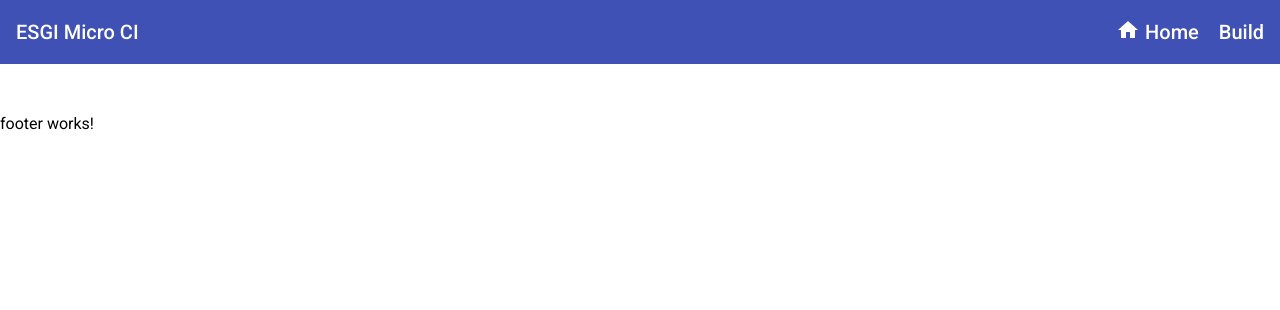
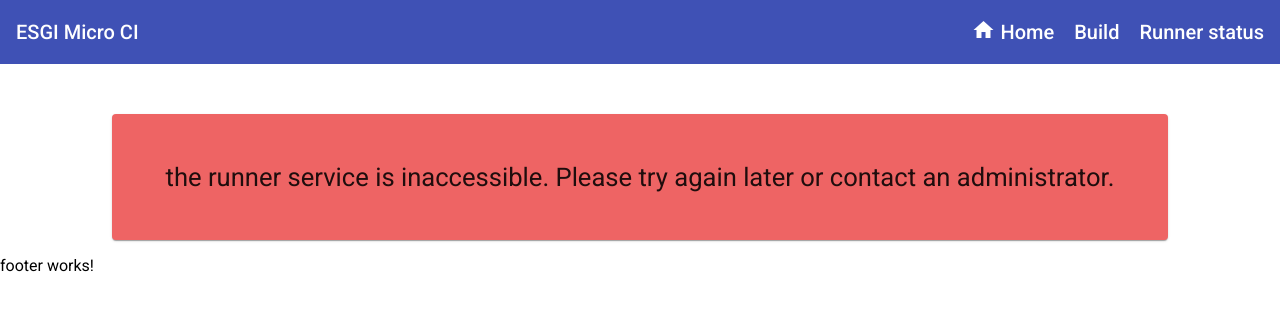
Before and after one commit to esgi-microservices-al1/micro-ci-front, an Angular app: page /status in a window 1280 px wide. Shown: the top 310 px of the page. Built offline with nearby package versions, Linux system fonts and the light colour scheme; no server answers.

Commit message:
adding error handling

```diff
--- a/src/app/core/components/header/header.component.html
+++ b/src/app/core/components/header/header.component.html
@@ -37,6 +37,12 @@
               <span class="label" (click)='eventsRoute()'>Build</span>
             </a>
           </li>
+
+          <li>
+            <a routerLink ='/status' routerLinkActive = 'active'  (click)='statusRoute()'>
+              <span class="label" (click)='statusRoute()'>Runner status</span>
+            </a>
+          </li>
         </ul>
 
       </div>
--- a/src/app/core/components/header/header.component.ts
+++ b/src/app/core/components/header/header.component.ts
@@ -23,4 +23,7 @@ export class HeaderComponent implements OnInit {
 
     this.router.navigate(['/']);
   }
+  statusRoute() {
+    this.router.navigate(['/status']);
+  }
 }
--- /dev/null
+++ b/src/app/runner-status/components/service-error/service-error.component.html
@@ -0,0 +1,5 @@
+<mat-card class="error-runner">
+  <mat-card-content>
+    <div style="font-size: 1.6rem">the runner service is inaccessible. Please try again later or contact an administrator.</div>
+  </mat-card-content>
+</mat-card>
--- /dev/null
+++ b/src/app/runner-status/components/service-error/service-error.component.scss
@@ -0,0 +1,9 @@
+.error-runner {
+  width: 80%;
+  margin: auto;
+  padding-top: 3rem;
+  padding-bottom: 3rem;
+  background-color: #ee6464;
+  text-align: center;
+  font-size: 2rem;
+}
--- /dev/null
+++ b/src/app/runner-status/components/service-error/service-runner-error.component.ts
@@ -0,0 +1,15 @@
+import { Component, OnInit } from '@angular/core';
+
+@Component({
+  selector: 'ci-service-runner-error',
+  templateUrl: './service-error.component.html',
+  styleUrls: ['./service-error.component.scss']
+})
+export class ServiceRunnerErrorComponent implements OnInit {
+
+  constructor() { }
+
+  ngOnInit(): void {
+  }
+
+}
--- a/src/app/runner-status/container/runner-status.container.html
+++ b/src/app/runner-status/container/runner-status.container.html
@@ -1,4 +1,8 @@
-<div fxLayout="row" fxLayout.xs="column" fxFlexFill fxLayoutGap="20px" style="margin-bottom: 2rem" *ngIf="runningImages">
+<div fxLayout="row" fxLayout.xs="column" fxFlexFill fxLayoutGap="20px" style="margin-bottom: 2rem" *ngIf="runningImages && !isError">
   <ci-counter fxFlex="33%" style="min-height: 100%" [count]="runningImages.length"></ci-counter>
   <ci-process-list fxFlex="66%" style="min-height: 100%" [runningImages]="runningImages"></ci-process-list>
 </div>
+
+<div fxLayout="row" fxLayout.xs="column" fxFlexFill fxLayoutGap="20px" style="margin-bottom: 2rem" *ngIf="isError">
+  <ci-service-runner-error fxFlex></ci-service-runner-error>
+</div>
--- a/src/app/runner-status/container/runner-status.container.ts
+++ b/src/app/runner-status/container/runner-status.container.ts
@@ -11,6 +11,7 @@ import {takeUntil} from 'rxjs/internal/operators/takeUntil';
 export class RunnerStatusContainer implements OnInit, OnDestroy {
 
   runningImages: RunnerStatus[];
+  isError: boolean = false;
   private destroy$: Subject<boolean> = new Subject<boolean>();
 
   constructor(private runnerStatusService: RunnerStatusService) { }
@@ -19,8 +20,11 @@ export class RunnerStatusContainer implements OnInit, OnDestroy {
     this.runnerStatusService.getStatus()
       .pipe(takeUntil(this.destroy$))
       .subscribe(
-        runningImages => this.runningImages = runningImages.datas,
-        error => console.error(error)
+        runningImages => {
+          this.runningImages = runningImages.datas;
+          this.isError = false;
+        },
+        error => this.isError = true
       );
   }
 
--- a/src/app/runner-status/runner-status.module.ts
+++ b/src/app/runner-status/runner-status.module.ts
@@ -5,11 +5,12 @@ import {RunnerStatusRoutingModule} from './runner-status-routing.module';
 import { CounterComponent } from './components/counter/counter.component';
 import {SharedModule} from '../shared';
 import { ProcessListComponent } from './components/process-list/process-list.component';
+import { ServiceRunnerErrorComponent } from './components/service-error/service-runner-error.component';
 
 
 
 @NgModule({
-  declarations: [RunnerStatusContainer, CounterComponent, ProcessListComponent],
+  declarations: [RunnerStatusContainer, CounterComponent, ProcessListComponent, ServiceRunnerErrorComponent],
   imports: [
     CommonModule,
     RunnerStatusRoutingModule,
```
